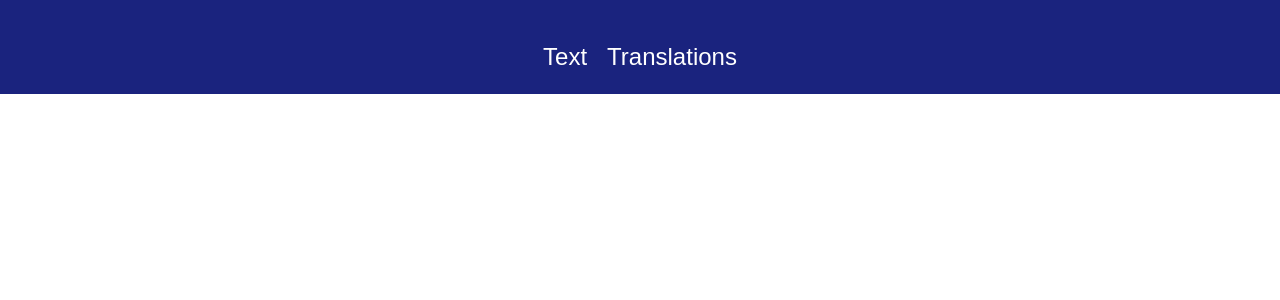
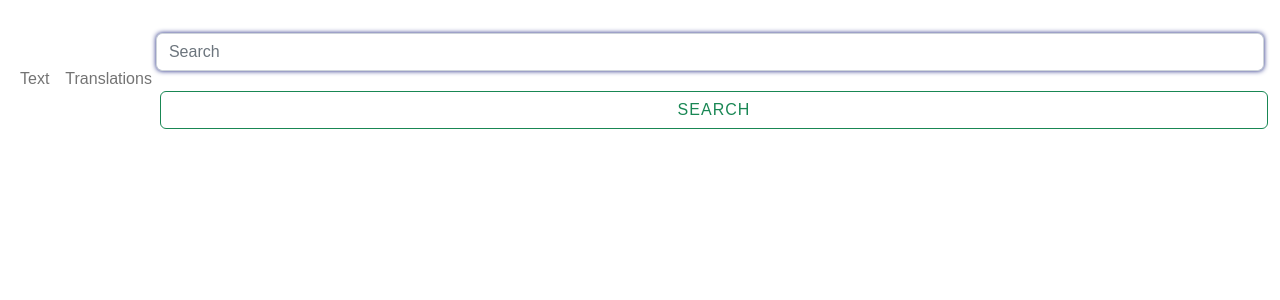
Before and after one commit to lukasz-pudlo/langcache, a React (Create React App) app in the folder langcache-frontend/: page / in a window 1280 px wide. Before the commit this address had no page. Shown: the top 300 px of the page. Built offline with nearby package versions, Linux system fonts and the light colour scheme.

Commit message:
Start adding Bootstrap to Navbar

```diff
--- a/langcache-frontend/src/components/Navbar.js
+++ b/langcache-frontend/src/components/Navbar.js
@@ -6,22 +6,33 @@
   const location = useLocation();
 
     return (
-      <header>
-        <nav>
-          <ul>
-            <li>
-            <NavLink to="/upload_text" className={location.pathname === '/upload_text' ? 'active-link' : ''}>
+      <nav class="navbar navbar-expand-lg bg-body-tertiary">
+        <div class="container-fluid">
+          <button class="navbar-toggler" type="button" data-bs-toggle="collapse" data-bs-target="#navbarTogglerDemo01" aria-controls="navbarTogglerDemo01" aria-expanded="false" aria-label="Toggle navigation">
+            <span class="navbar-toggler-icon"></span>
+          </button>
+          <div class="collapse navbar-collapse" id="navbarTogglerDemo01">
+          <ul className="navbar-nav me-auto mb-2 mb-lg-0">
+            <li className="nav-item">
+              <NavLink to="/upload_text" className="nav-link" activeClassName="active-link">
                 Text
               </NavLink>
             </li>
-            <li>
-            <NavLink to="/translations" className={location.pathname === '/translations' ? 'active-link' : ''}>
+          </ul>
+          <ul className="navbar-nav me-auto mb-2 mb-lg-0">
+            <li className="nav-item">
+              <NavLink to="/translations" className="nav-link" activeClassName="active-link">
                 Translations
               </NavLink>
             </li>
           </ul>
+            <form class="d-flex" role="search">
+              <input class="form-control me-2" type="search" placeholder="Search" aria-label="Search" />
+              <button class="btn btn-outline-success" type="submit">Search</button>
+            </form>
+          </div>
+        </div>
       </nav>
-      </header>
     );
   };
 
```
Lines whose indentation alone changed are shown as unchanged.
